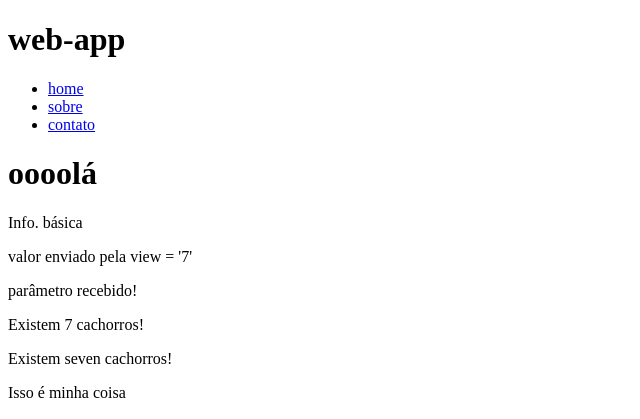
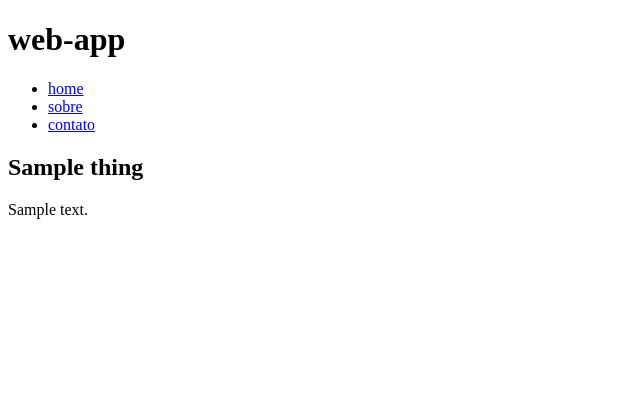
Before and after one commit to felipe-basina/django-webapp, a Django app: page / in a window 1280 px wide. Shown: the top 419 px of the page, without its empty margins (0-640 px from the left). Run offline with Django 3.2, Linux system fonts and the light colour scheme; tables that the repository leaves empty hold one stand-in row (values such as "Sample post").

Commit message:
Adicionado queryset para recueperar registros; exibicao de registros recuperados

```diff
--- a/collection/templates/index.html
+++ b/collection/templates/index.html
@@ -5,6 +5,11 @@
 {% endblock title %}
 
 {% block content %}
+    {% for thing in things %}
+    <h2>{{ thing.name }}</h2>
+    <p>{{ thing.description }}</p>
+    {% endfor %}
+<!--
     <h1>ooool&aacute;</h1>
     <p>Info. b&aacute;sica</p>
     <p>valor enviado pela view = '{{ number }}'</p>
@@ -13,4 +18,5 @@
     <p>Existem {{ number|apnumber }} cachorros!</p>
     <p>Isso &eacute; minha {{ coisa|slugify }}</p>
     <p>Isso &eacute; minha {{ coisa|title }}</p>
+-->
 {% endblock content %}
--- a/collection/views.py
+++ b/collection/views.py
@@ -1,7 +1,14 @@
 from django.shortcuts import render
+from collection.models import Thing
 
 def index(request):
+    '''
     number = 7
     coisa = "coisa..."
     return render(request, 'index.html', { 'number': number,
                                             'coisa': coisa, })
+    '''
+    things = Thing.objects.all()
+    #things = Thing.objects.filter(name__contains="Hello")
+
+    return render(request, 'index.html', { 'things': things, })
```
